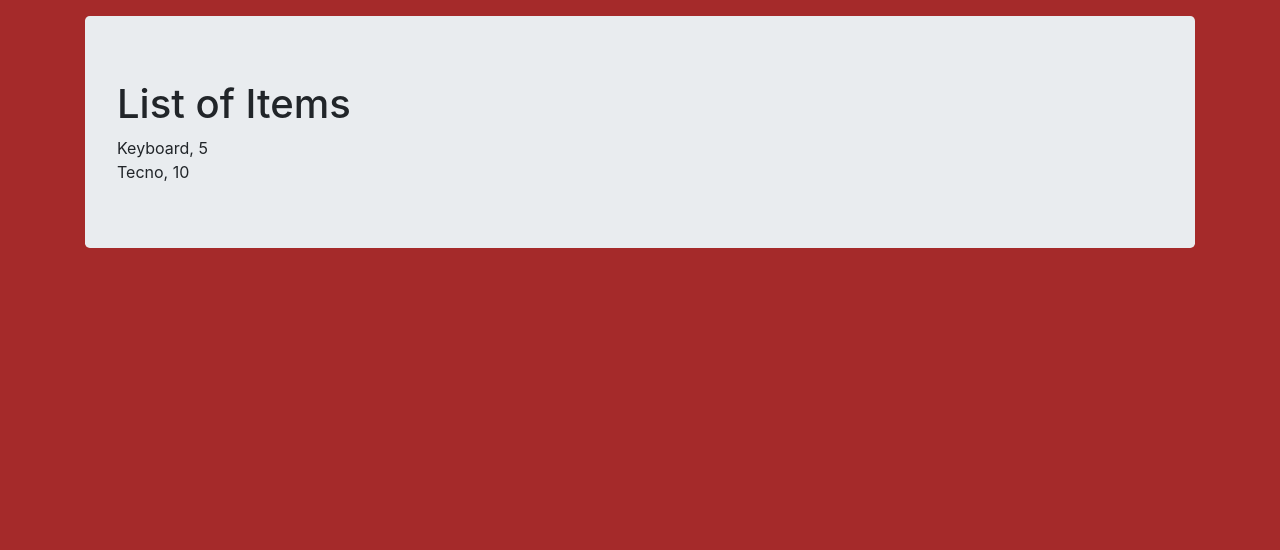
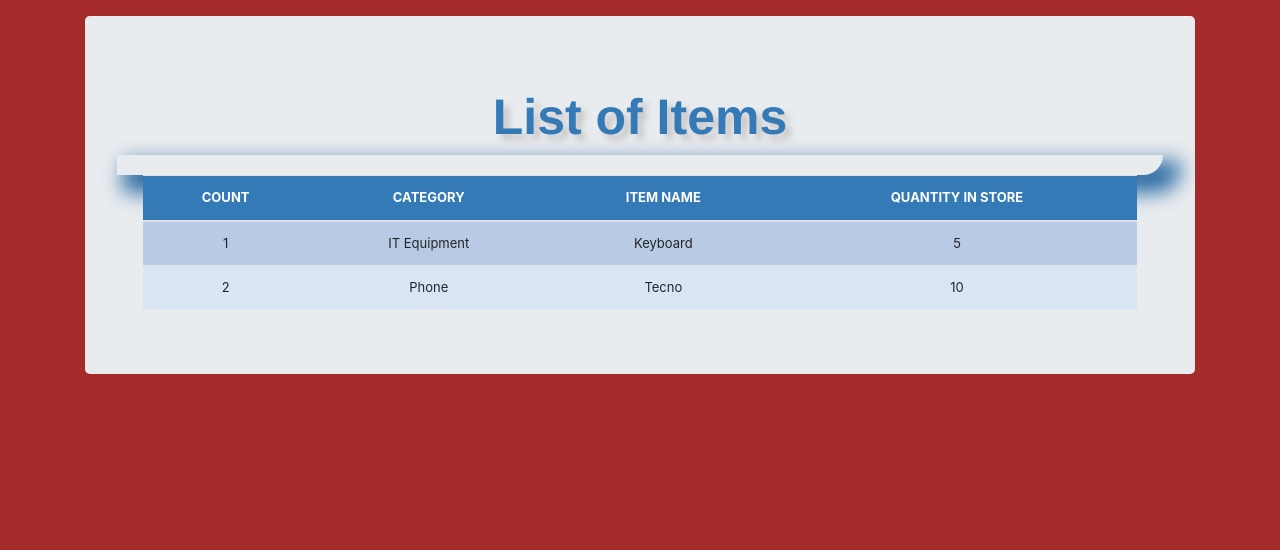
Before and after one commit to preciousimo/store_management_system, a Django app: page /list_items/ in a window 1280 px wide. Shown: the part 56-606 px from the top of the page. Run offline with Django 3.2, Linux system fonts and the light colour scheme; data comes from the database, SQL or seed files in the repository; some libraries are stand-ins or nearby versions.

Commit message:
List itemsin a table

```diff
--- a/stockmgmgt/static/css/style.css
+++ b/stockmgmgt/static/css/style.css
@@ -3,3 +3,48 @@ body {
   min-height: 75rem;
   padding-top: 4.5rem;
 }
+
+
+/*Align the title to the center of the page*/
+
+.table {
+  font-size: 13px;
+  text-align: center;
+  width: 95%;
+  margin: auto;
+}
+
+
+/*Make alternating colors for the table rows*/
+
+.table tr:nth-child(odd) {
+  background: #B8CAE4
+}
+
+.table tr:nth-child(even) {
+  background: #dae5f4
+}
+
+th {
+  background-color: #337ab7;
+  color: white;
+}
+
+.display_table {
+  border-bottom-right-radius: 20px;
+  padding-left: 5px;
+  padding-right: 5px;
+  padding-bottom: 20px;
+  box-shadow: 12px 12px 20px 6px #2e6da4;
+}
+
+.header {
+  font-family: helvetica;
+  color: #337ab7;
+  font-size: 50px;
+  text-align: center;
+  width: 100%;
+  text-shadow: 6px 6px 6px #c9c6c6;
+  display: block;
+  font-weight: bolder;
+}
--- a/stockmgmgt/templates/list_items.html
+++ b/stockmgmgt/templates/list_items.html
@@ -40,8 +40,28 @@
 
   <main role="main" class="container">
     <div class="jumbotron">
-      <h1>{{title}}</h1>
-      {% for instance in queryset %} {{instance.item_name}}, {{instance.quantity}}<br> {% endfor %}
+      <div class="header">{{header}}</div>
+      <div class="display_table"></div>
+      <table class='table'>
+        <thead>
+          <tr>
+            <th>COUNT</th>
+            <th>CATEGORY</th>
+            <th>ITEM NAME</th>
+            <th>QUANTITY IN STORE</th>
+          </tr>
+        </thead>
+        {% for instance in queryset %}
+        <tr>
+          <td>{{forloop.counter}}</td>
+          <td>{{instance.category}}</td>
+          <td>{{instance.item_name}}</td>
+          <td>{{instance.quantity}}</td>
+        </tr>
+        {% endfor %}
+      </table>
+    </div>
+    <!--End of display table-->
     </div>
   </main>
   <script src="https://code.jquery.com/jquery-3.4.1.slim.min.js" integrity="sha384-J6qa4849blE2+poT4WnyKhv5vZF5SrPo0iEjwBvKU7imGFAV0wwj1yYfoRSJoZ+n" crossorigin="anonymous"></script>
--- a/stockmgmgt/views.py
+++ b/stockmgmgt/views.py
@@ -14,10 +14,10 @@ def home(request):
 
 
 def list_items(request):
-    title = 'List of Items'
+    header = 'List of Items'
     queryset = Stock.objects.all()
     context = {
-        "title": title,
+        "header": header,
         "queryset": queryset,
     }
     return render(request, "list_items.html", context)
```
